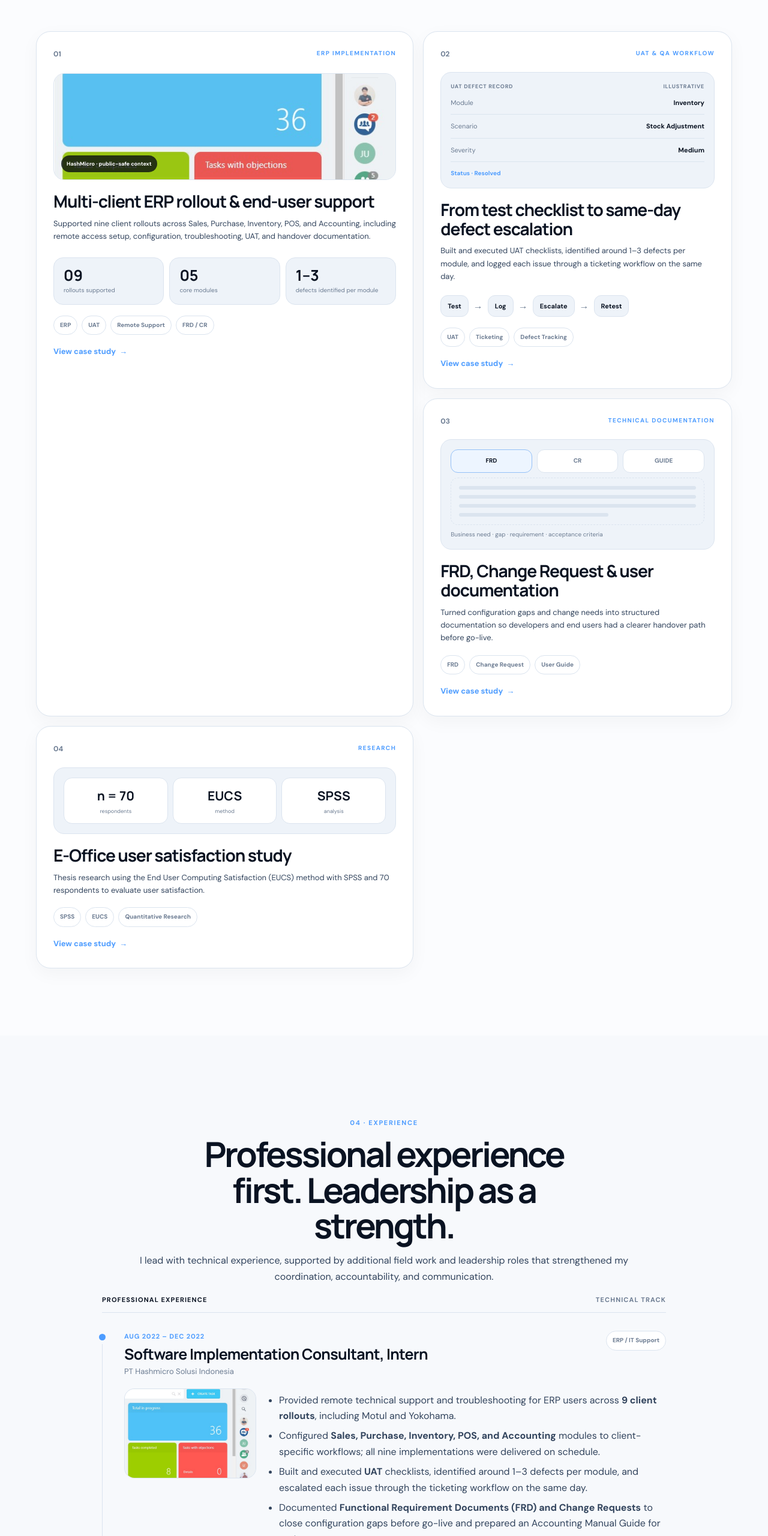
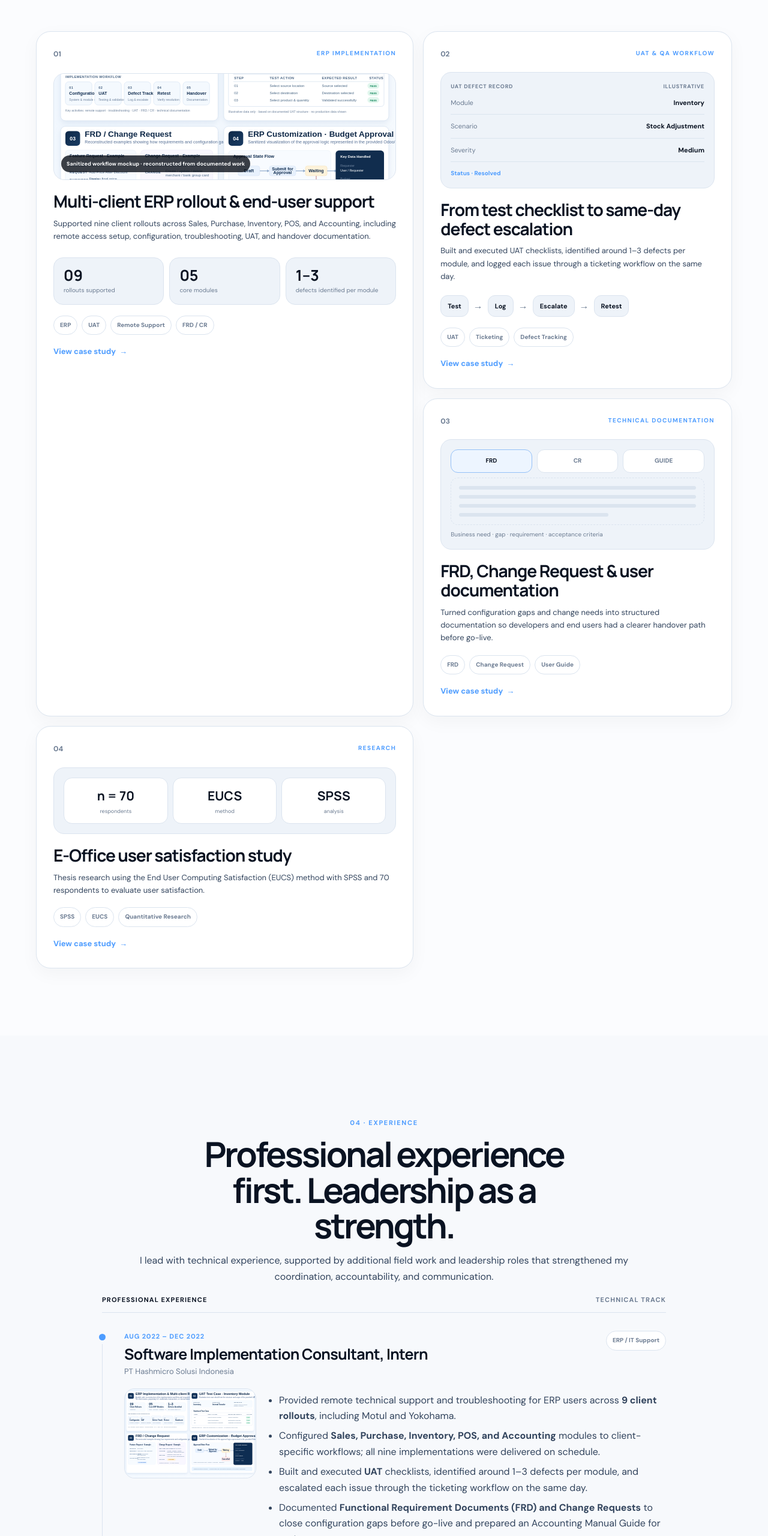
Before and after one commit to DaudRY/daud, a plain HTML site: page index.html in a window 1280 px wide. Shown: the part 2540-5100 px from the top of the page at 60% size. Drawn offline with Linux system fonts and the light colour scheme.

Commit message:
Use sanitized ERP mockup instead of HashMicro screenshot

```diff
--- a/index.html
+++ b/index.html
@@ -174,8 +174,8 @@
           <article class="project-card featured reveal">
             <div class="project-top"><span class="project-index">01</span><span class="project-label">ERP IMPLEMENTATION</span></div>
             <div class="project-media" aria-hidden="true">
-              <img src="assets/xp-hashmicro.jpg" alt="" loading="lazy" decoding="async">
-              <span class="media-label">HashMicro · public-safe context</span>
+              <img src="assets/erp-implementation-workflow-sanitized.svg" alt="" loading="lazy" decoding="async">
+              <span class="media-label">Sanitized workflow mockup · reconstructed from documented work</span>
             </div>
             <h3>Multi-client ERP rollout &amp; end-user support</h3>
             <p>Supported nine client rollouts across Sales, Purchase, Inventory, POS, and Accounting, including remote access setup, configuration, troubleshooting, UAT, and handover documentation.</p>
@@ -253,7 +253,7 @@
                 <span class="tag">ERP / IT Support</span>
               </div>
               <div class="timeline-body media-timeline">
-                <img src="assets/xp-hashmicro.jpg" alt="HashMicro experience context" loading="lazy" decoding="async">
+                <img src="assets/erp-implementation-workflow-sanitized.svg" alt="Sanitized ERP implementation workflow mockup" loading="lazy" decoding="async">
                 <div>
                   <ul>
                     <li>Provided remote technical support and troubleshooting for ERP users across <strong>9 client rollouts</strong>, including Motul and Yokohama.</li>
@@ -320,10 +320,11 @@
                 </div>
               </div>
             </article>
-          </div>
-          <div class="additional-leadership reveal">
-            <span>Additional leadership</span>
-            <p>Deputy Chairperson, Student Legislative Body (2022) · Head of Cadre Development Bureau, MP-MBKM Community (2022–2023) · Head of Public Relations, Information System Association / INFORSA (2021)</p>
+
+            <div class="additional-leadership reveal">
+              <span>Additional leadership</span>
+              <p>Deputy Chairperson, Student Legislative Body (2022) · Head of Cadre Development Bureau, MP-MBKM Community (2022–2023) · Head of Public Relations, Information System Association / INFORSA (2021)</p>
+            </div>
           </div>
         </div>
       </div>
```
